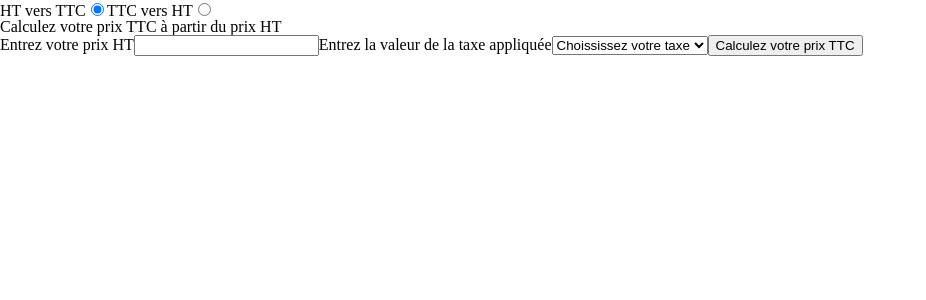
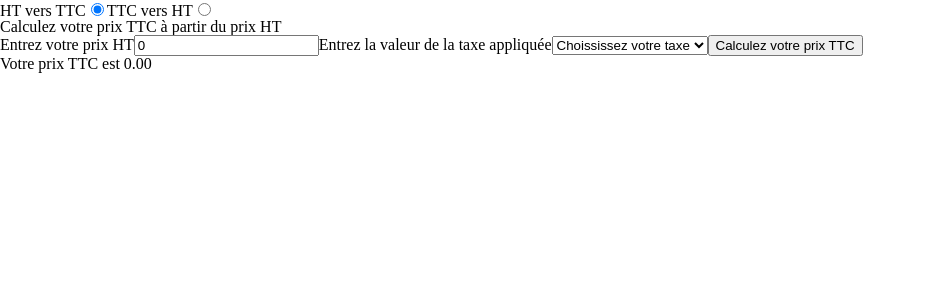
Before and after one commit to Ridaelko/HTtoTTC, a React (Vite) app: page / in a window 1280 px wide. Shown: the top 300 px of the page, without its empty margins (0-926 px from the left). Built offline with nearby package versions, Linux system fonts and the light colour scheme.

Commit message:
add paragraph below form and set default state to value and taxe

```diff
--- a/src/App.tsx
+++ b/src/App.tsx
@@ -6,8 +6,8 @@ import HtTtc from "./assets/components/HtTtc";
 import TtcHt from "./assets/components/TtcHt";
 
 const App = () => {
-  const [value, setValue] = useState<number>();
-  const [taxe, setTaxe] = useState<number>();
+  const [value, setValue] = useState<number>(0);
+  const [taxe, setTaxe] = useState<number>(0);
   const [selected, setSelected] = useState<string>("ht");
 
   const handleSubmit = (e: React.FormEvent) => {
@@ -80,6 +80,15 @@ const App = () => {
           Calculez votre prix {selected === "ht" ? "TTC" : "HT"}
         </button>
       </form>
+
+      <p>
+        Votre prix {selected === "ht" ? "TTC" : "HT"} est{" "}
+        {selected === "ht" ? (
+          <HtTtc value={value} taxe={taxe} />
+        ) : (
+          <TtcHt value={value} taxe={taxe} />
+        )}{" "}
+      </p>
     </>
   );
 };
```
